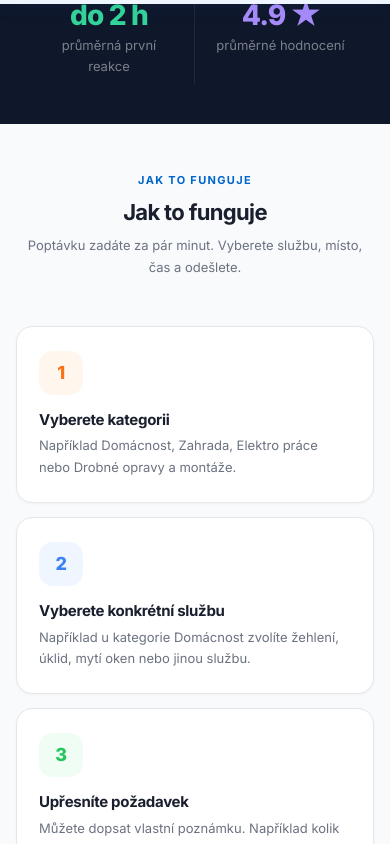
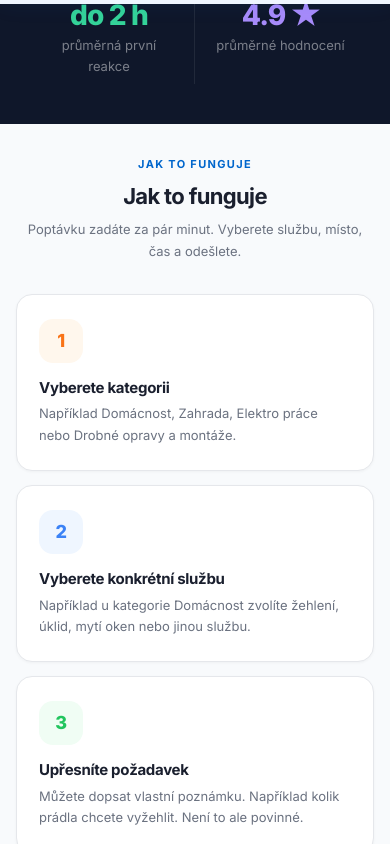
Before and after one commit to SaraSara2026/sikuladoma, a React (Vite) app: page / in a window 390 px wide. Shown: the part 840-1684 px from the top of the page. Built offline with nearby package versions, Linux system fonts and the light colour scheme; no server answers.

Commit message:
fix: sekce Jak to funguje a Služby — padding zmenšen ~30 %, marginBottom nadpisů

```diff
--- a/src/App.jsx
+++ b/src/App.jsx
@@ -381,9 +381,9 @@ export default function App() {
       </div>
 
       {/* HOW IT WORKS */}
-      <section id="how" style={{ padding: "clamp(48px, 8vw, 80px) clamp(16px, 4vw, 24px)", background: "#F8FAFC" }}>
+      <section id="how" style={{ padding: "clamp(32px, 5vw, 56px) clamp(16px, 4vw, 24px)", background: "#F8FAFC" }}>
         <div style={{ maxWidth: 1060, margin: "0 auto" }}>
-          <div style={{ textAlign: "center", marginBottom: 48 }}>
+          <div style={{ textAlign: "center", marginBottom: 32 }}>
             <div style={{ fontSize: 11, fontWeight: 700, letterSpacing: ".12em", textTransform: "uppercase", color: T.blue, marginBottom: 10 }}>JAK TO FUNGUJE</div>
             <h2 style={{ fontSize: "clamp(22px, 4vw, 28px)", fontWeight: 700, color: T.ink, letterSpacing: "-.03em", marginBottom: 10 }}>Jak to funguje</h2>
             <p style={{ fontSize: "clamp(13px, 2vw, 15px)", color: T.ink3, maxWidth: 500, margin: "0 auto", lineHeight: 1.65 }}>
@@ -413,9 +413,9 @@ export default function App() {
       </section>
 
       {/* SERVICES */}
-      <section id="services" style={{ padding: "clamp(48px, 8vw, 80px) clamp(16px, 4vw, 24px)", background: "#fff" }}>
+      <section id="services" style={{ padding: "clamp(32px, 5vw, 56px) clamp(16px, 4vw, 24px)", background: "#fff" }}>
         <div style={{ maxWidth: 1060, margin: "0 auto" }}>
-          <div style={{ textAlign: "center", marginBottom: 44 }}>
+          <div style={{ textAlign: "center", marginBottom: 28 }}>
             <div style={{ fontSize: 11, fontWeight: 700, letterSpacing: ".12em", textTransform: "uppercase", color: T.blue, marginBottom: 10 }}>SLUŽBY</div>
             <h2 style={{ fontSize: "clamp(22px, 4vw, 28px)", fontWeight: 700, color: T.ink, letterSpacing: "-.03em", marginBottom: 8 }}>Co potřebujete vyřešit?</h2>
             <p style={{ fontSize: "clamp(13px, 2vw, 15px)", color: T.ink3 }}>Vyberte kategorii a rovnou zadejte poptávku – bez registrace.</p>
```
